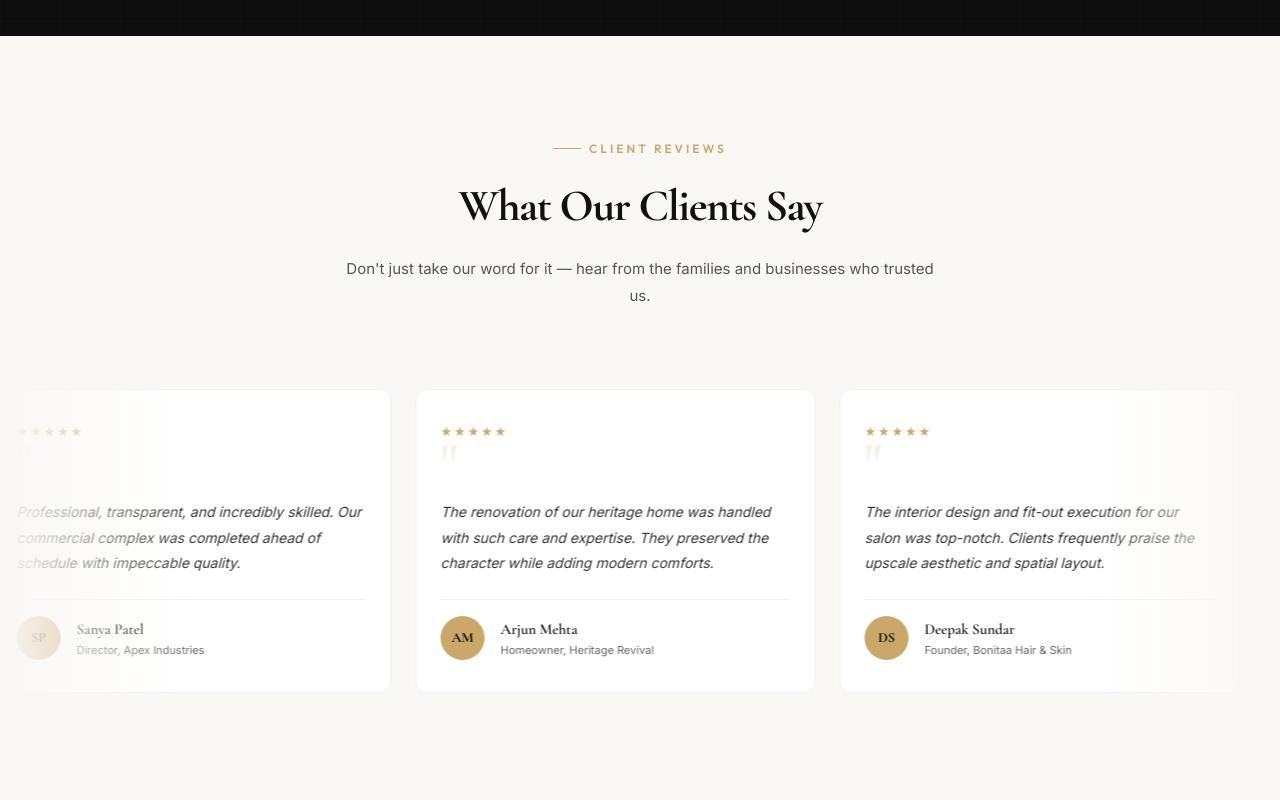
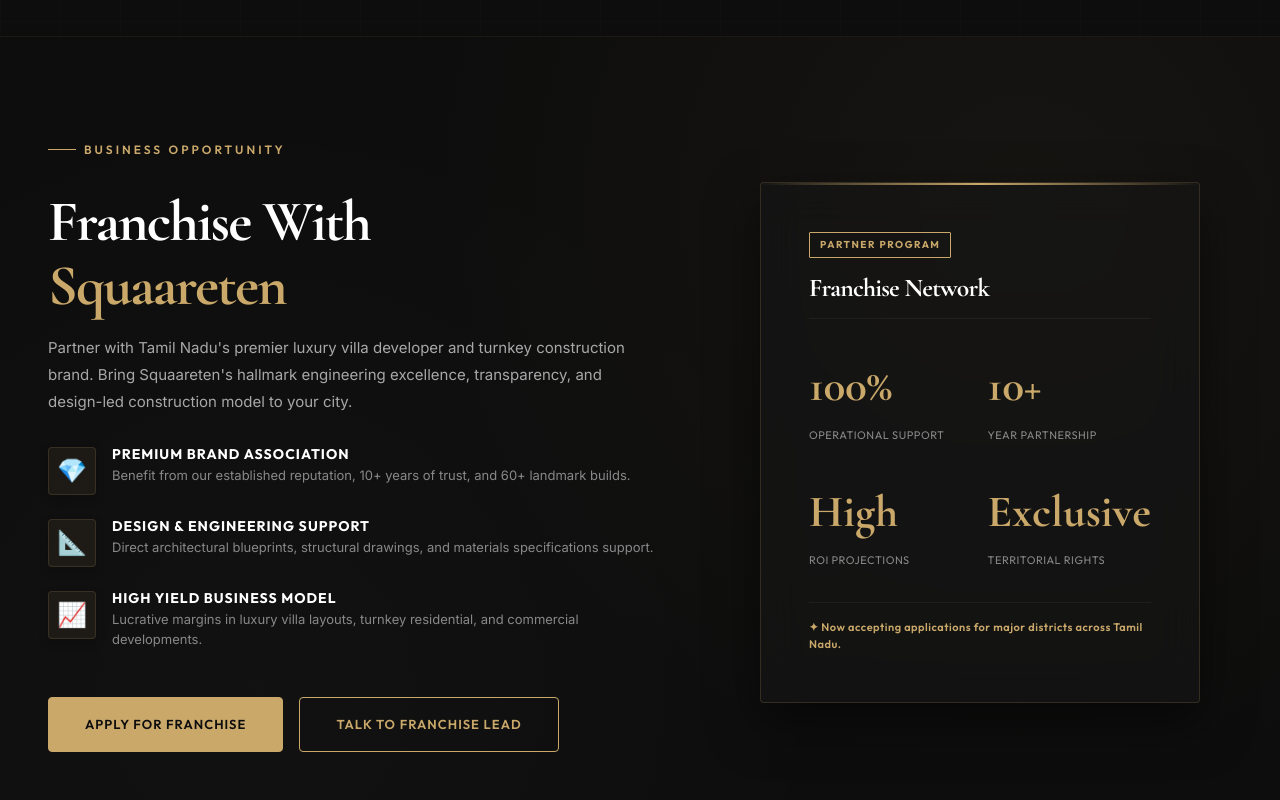
Before and after one commit to Prasannag-cmd/sq10, a React (Vite) app: page / in a window 1280 px wide. Shown: the part 3820-4620 px from the top of the page. Built offline with nearby package versions, Linux system fonts and the light colour scheme.

Commit message:
feat: add luxury Franchise CTA section above Testimonials on HomePage

```diff
--- /dev/null
+++ b/src/components/FranchiseCTA.jsx
@@ -0,0 +1,93 @@
+import { useScrollReveal } from '../hooks/useScrollReveal';
+
+export default function FranchiseCTA() {
+  const contentRef = useScrollReveal('fade-right');
+  const cardRef = useScrollReveal('fade-left');
+
+  return (
+    <section className="franchise-section" id="franchise">
+      <div className="franchise-section__bg" />
+      <div className="container">
+        <div className="franchise-grid">
+          {/* Left Side: Copy */}
+          <div className="franchise-content" ref={contentRef}>
+            <span className="section__label">Business Opportunity</span>
+            <h2 className="franchise-title">
+              Franchise With <br />
+              <span className="text-gold">Squaareten</span>
+            </h2>
+            <p className="franchise-desc">
+              Partner with Tamil Nadu's premier luxury villa developer and turnkey construction brand. Bring Squaareten's hallmark engineering excellence, transparency, and design-led construction model to your city.
+            </p>
+
+            <div className="franchise-perks-list">
+              <div className="franchise-perk-item">
+                <span className="franchise-perk-icon">💎</span>
+                <div>
+                  <h4>Premium Brand Association</h4>
+                  <p>Benefit from our established reputation, 10+ years of trust, and 60+ landmark builds.</p>
+                </div>
+              </div>
+              <div className="franchise-perk-item">
+                <span className="franchise-perk-icon">📐</span>
+                <div>
+                  <h4>Design & Engineering Support</h4>
+                  <p>Direct architectural blueprints, structural drawings, and materials specifications support.</p>
+                </div>
+              </div>
+              <div className="franchise-perk-item">
+                <span className="franchise-perk-icon">📈</span>
+                <div>
+                  <h4>High Yield Business Model</h4>
+                  <p>Lucrative margins in luxury villa layouts, turnkey residential, and commercial developments.</p>
+                </div>
+              </div>
+            </div>
+
+            <div className="franchise-actions">
+              <a href="#contact" className="btn btn--primary">
+                Apply For Franchise
+              </a>
+              <a href="https://wa.me/917540002054?text=Hello%20Squaareten%20Construction%2C%20I%20am%20interested%20in%20partnering%20with%20you%20as%20a%20franchisee." target="_blank" rel="noopener noreferrer" className="btn btn--outline">
+                Talk to Franchise Lead
+              </a>
+            </div>
+          </div>
+
+          {/* Right Side: Visual Partner Card */}
+          <div className="franchise-card-wrap" ref={cardRef}>
+            <div className="franchise-luxury-card">
+              <div className="franchise-luxury-card__border-effect" />
+              <div className="franchise-luxury-card__content">
+                <div className="franchise-card-badge">PARTNER PROGRAM</div>
+                <h3>Franchise Network</h3>
+                <div className="franchise-metrics-grid">
+                  <div className="franchise-metric">
+                    <span className="metric-val">100%</span>
+                    <span className="metric-lbl">Operational Support</span>
+                  </div>
+                  <div className="franchise-metric">
+                    <span className="metric-val">10+</span>
+                    <span className="metric-lbl">Year Partnership</span>
+                  </div>
+                  <div className="franchise-metric">
+                    <span className="metric-val">High</span>
+                    <span className="metric-lbl">ROI Projections</span>
+                  </div>
+                  <div className="franchise-metric">
+                    <span className="metric-val">Exclusive</span>
+                    <span className="metric-lbl">Territorial Rights</span>
+                  </div>
+                </div>
+
+                <div className="franchise-card-footer">
+                  <p className="card-footer-note">✦ Now accepting applications for major districts across Tamil Nadu.</p>
+                </div>
+              </div>
+            </div>
+          </div>
+        </div>
+      </div>
+    </section>
+  );
+}
--- a/src/index.css
+++ b/src/index.css
@@ -12,6 +12,7 @@
 @import './styles/services.css';
 @import './styles/projects.css';
 @import './styles/testimonials.css';
+@import './styles/franchise-cta.css';
 @import './styles/contact.css';
 @import './styles/footer.css';
 @import './styles/ai-estimator.css';
--- a/src/pages/HomePage.jsx
+++ b/src/pages/HomePage.jsx
@@ -6,12 +6,11 @@
 import Onboarding from '../components/Onboarding';
 import Navbar from '../components/Navbar';
 import Hero from '../components/Hero';
-import About from '../components/About';
 import FutureProjects from '../components/Services';
 import PlotsShowcase from '../components/PlotsShowcase';
 
 import TamilNaduExplorer from '../components/TamilNaduExplorer';
-
+import FranchiseCTA from '../components/FranchiseCTA';
 import Testimonials from '../components/Testimonials';
 import Contact from '../components/Contact';
 import Footer from '../components/Footer';
@@ -33,8 +32,7 @@
           <FutureProjects />
           <PlotsShowcase />
           <TamilNaduExplorer />
-
-
+          <FranchiseCTA />
           <Testimonials />
           <Contact />
         </main>
--- /dev/null
+++ b/src/styles/franchise-cta.css
@@ -0,0 +1,213 @@
+/* ============================================================
+   FRANCHISE CALL-TO-ACTION SECTION
+   Luxury dark theme with gold accents, split layout and glass card
+   ============================================================ */
+
+.franchise-section {
+  position: relative;
+  background-color: var(--color-luxury-black);
+  padding: var(--space-section) 0;
+  overflow: hidden;
+  z-index: 1;
+  border-top: 1px solid rgba(201, 168, 106, 0.08);
+}
+
+.franchise-section__bg {
+  position: absolute;
+  inset: 0;
+  z-index: 0;
+  pointer-events: none;
+  background-image:
+    radial-gradient(circle at 80% 20%, rgba(201, 168, 106, 0.05) 0%, transparent 50%),
+    radial-gradient(circle at 20% 80%, rgba(255, 255, 255, 0.02) 0%, transparent 50%);
+}
+
+.franchise-grid {
+  display: grid;
+  grid-template-columns: 1.1fr 0.9fr;
+  gap: var(--space-3xl);
+  align-items: center;
+  position: relative;
+  z-index: 2;
+}
+
+@media (max-width: 991px) {
+  .franchise-grid {
+    grid-template-columns: 1fr;
+    gap: var(--space-2xl);
+  }
+}
+
+/* Left Side Copy */
+.franchise-title {
+  font-family: var(--font-heading);
+  font-size: var(--fs-h1);
+  color: var(--color-text);
+  line-height: var(--lh-tight);
+  margin-top: var(--space-xs);
+  margin-bottom: var(--space-md);
+}
+
+.text-gold {
+  color: var(--color-accent);
+}
+
+.franchise-desc {
+  font-family: var(--font-body);
+  font-size: var(--fs-body);
+  color: var(--color-text-secondary);
+  line-height: var(--lh-relaxed);
+  margin-bottom: var(--space-xl);
+  max-width: 600px;
+}
+
+.franchise-perks-list {
+  display: flex;
+  flex-direction: column;
+  gap: var(--space-lg);
+  margin-bottom: var(--space-2xl);
+}
+
+.franchise-perk-item {
+  display: flex;
+  gap: var(--space-md);
+  align-items: flex-start;
+}
+
+.franchise-perk-icon {
+  font-size: 1.5rem;
+  background: rgba(201, 168, 106, 0.08);
+  border: 1px solid rgba(201, 168, 106, 0.15);
+  width: 48px;
+  height: 48px;
+  border-radius: var(--radius-sm);
+  display: flex;
+  align-items: center;
+  justify-content: center;
+  flex-shrink: 0;
+  box-shadow: 0 4px 10px rgba(0, 0, 0, 0.2);
+}
+
+.franchise-perk-item h4 {
+  font-family: var(--font-sans);
+  font-size: 14px;
+  font-weight: var(--fw-bold);
+  color: var(--color-text);
+  text-transform: uppercase;
+  letter-spacing: 1px;
+  margin-bottom: 4px;
+}
+
+.franchise-perk-item p {
+  font-family: var(--font-body);
+  font-size: 13px;
+  color: var(--color-text-muted);
+  line-height: 1.5;
+}
+
+.franchise-actions {
+  display: flex;
+  gap: var(--space-md);
+  flex-wrap: wrap;
+}
+
+/* Right Side Luxury Card */
+.franchise-card-wrap {
+  width: 100%;
+  display: flex;
+  justify-content: center;
+  align-items: center;
+}
+
+.franchise-luxury-card {
+  position: relative;
+  width: 100%;
+  max-width: 440px;
+  background: var(--glass-bg);
+  backdrop-filter: blur(var(--glass-blur));
+  -webkit-backdrop-filter: blur(var(--glass-blur));
+  border: var(--glass-border);
+  border-radius: 4px;
+  padding: var(--space-2xl);
+  box-shadow: 0 20px 50px rgba(0, 0, 0, 0.5);
+  overflow: hidden;
+  transition: all var(--transition-normal);
+}
+
+.franchise-luxury-card:hover {
+  transform: translateY(-5px);
+  border-color: var(--color-border-hover);
+  box-shadow:
+    0 25px 60px rgba(0, 0, 0, 0.6),
+    0 0 30px rgba(201, 168, 106, 0.08);
+}
+
+.franchise-luxury-card__border-effect {
+  position: absolute;
+  top: 0;
+  left: 0;
+  width: 100%;
+  height: 2px;
+  background: linear-gradient(90deg, transparent, var(--color-accent), transparent);
+}
+
+.franchise-card-badge {
+  display: inline-block;
+  font-family: var(--font-sans);
+  font-size: 10px;
+  font-weight: var(--fw-bold);
+  color: var(--color-accent);
+  border: 1px solid var(--color-accent);
+  padding: 4px 10px;
+  border-radius: 1px;
+  letter-spacing: var(--ls-wider);
+  margin-bottom: var(--space-md);
+}
+
+.franchise-luxury-card h3 {
+  font-family: var(--font-heading);
+  font-size: var(--fs-h3);
+  color: var(--color-text);
+  margin-bottom: var(--space-xl);
+  border-bottom: 1px solid rgba(255, 255, 255, 0.05);
+  padding-bottom: var(--space-md);
+}
+
+.franchise-metrics-grid {
+  display: grid;
+  grid-template-columns: 1fr 1fr;
+  gap: var(--space-xl);
+  margin-bottom: var(--space-xl);
+}
+
+.franchise-metric {
+  display: flex;
+  flex-direction: column;
+}
+
+.metric-val {
+  font-family: var(--font-heading);
+  font-size: var(--fs-h2);
+  color: var(--color-accent);
+  font-weight: var(--fw-bold);
+}
+
+.metric-lbl {
+  font-family: var(--font-sans);
+  font-size: 11px;
+  color: var(--color-text-muted);
+  text-transform: uppercase;
+  letter-spacing: 0.5px;
+  margin-top: 4px;
+}
+
+.card-footer-note {
+  font-family: var(--font-sans);
+  font-size: 11px;
+  color: var(--color-accent);
+  letter-spacing: 0.5px;
+  font-weight: var(--fw-semibold);
+  margin-top: var(--space-lg);
+  border-top: 1px solid rgba(255, 255, 255, 0.05);
+  padding-top: var(--space-md);
+}
```
